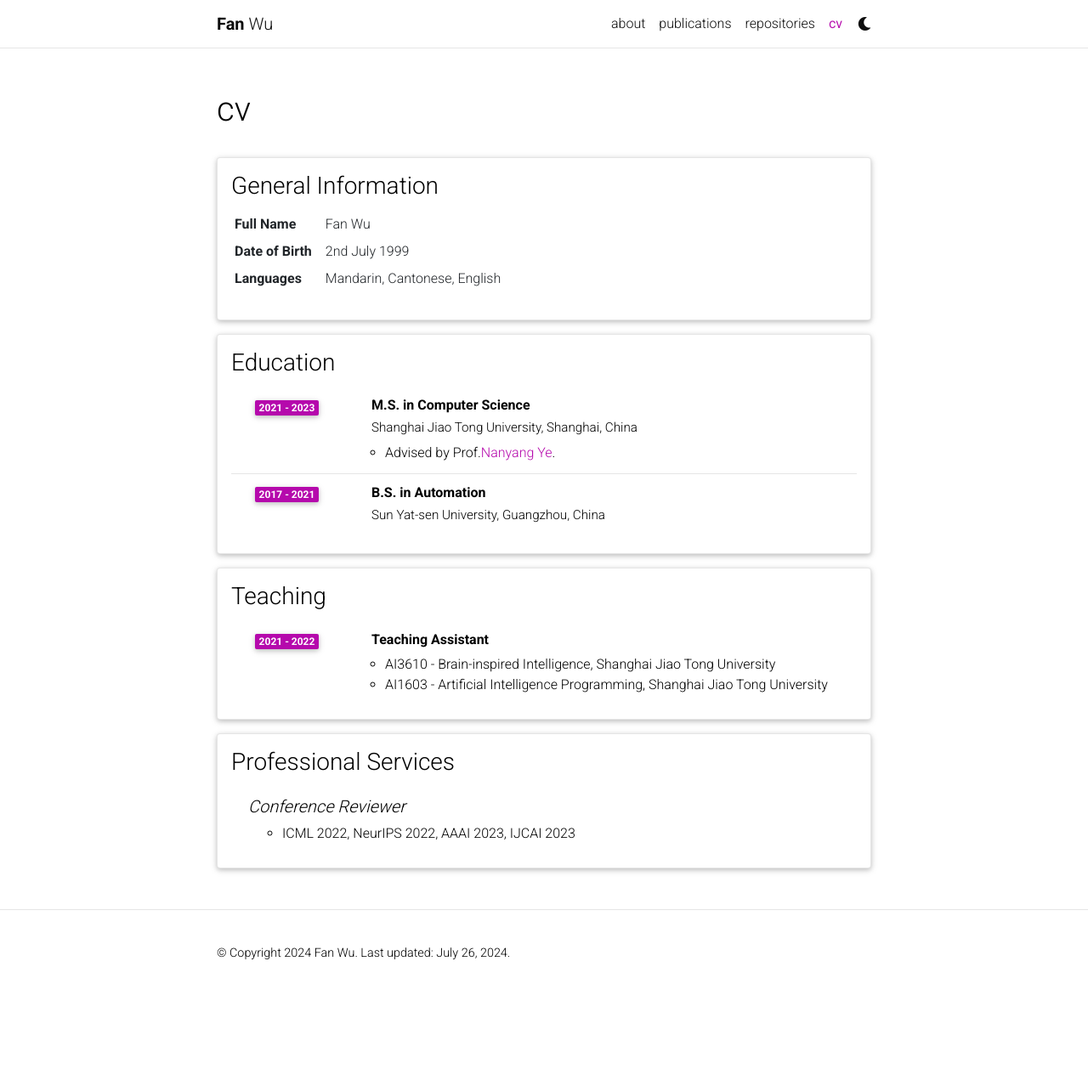
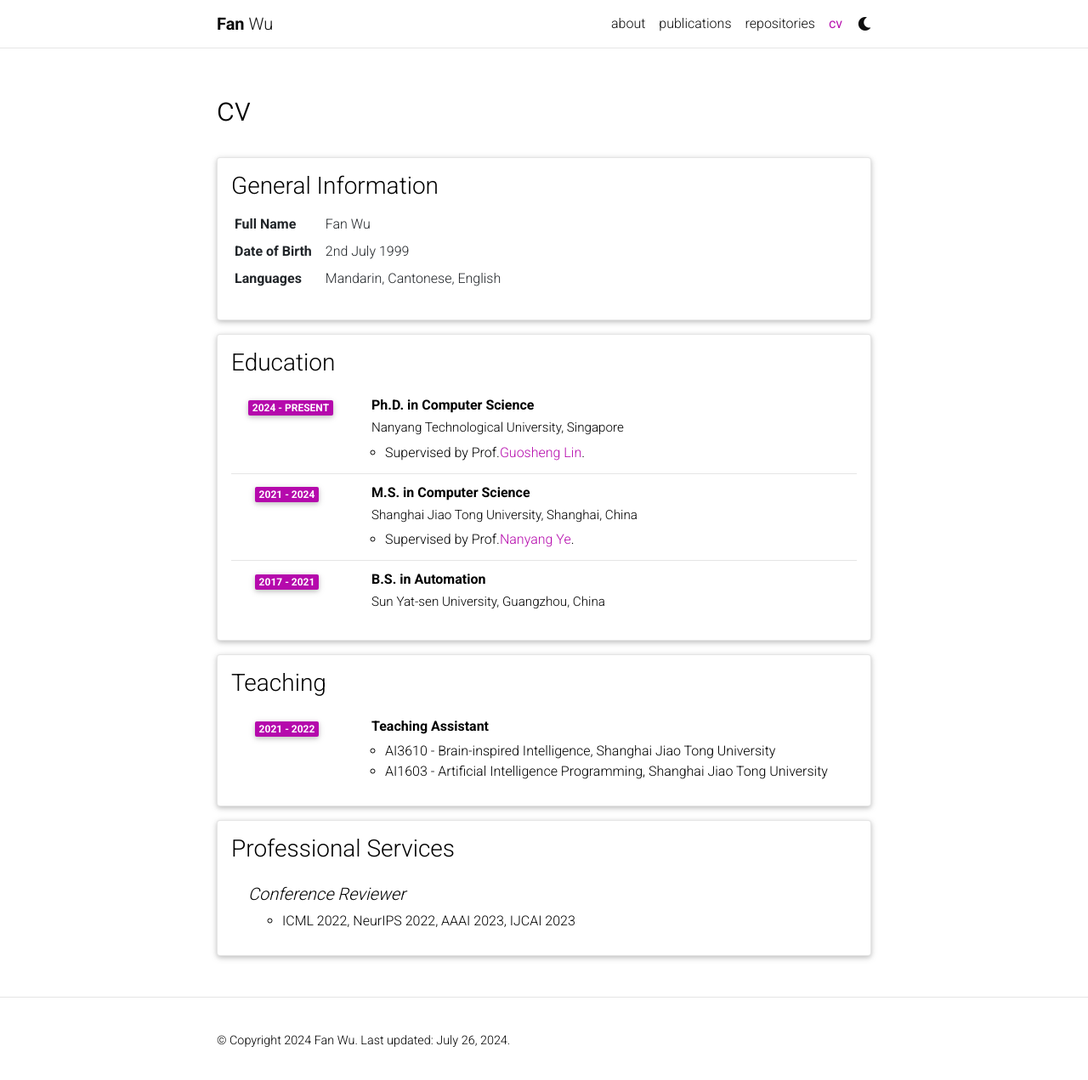
Before and after one commit to wufan-cse/wufan-cse.github.io, a Jekyll site: the page built from _pages/cv.md, in a window 1280 px wide and 1275 px high. Shown: the top 1271 px of the window at 85% size. Built offline with Jekyll 4.4.1, drawn with Linux system fonts in a browser that asks for light colours; comment, search, counter and statistics services are not loaded; a style sheet for code colours, icons or effects is not loaded.

Commit message:
Update cv.yml

```diff
--- a/_data/cv.yml
+++ b/_data/cv.yml
@@ -11,11 +11,16 @@
 - title: Education
   type: time_table
   contents:
+    - title: Ph.D. in Computer Science
+      institution: Nanyang Technological University, Singapore
+      year: 2024 - present
+      description:
+        - Supervised by Prof.<a href="https://guosheng.github.io/">Guosheng Lin</a>.
     - title: M.S. in Computer Science
       institution: Shanghai Jiao Tong University, Shanghai, China
-      year: 2021 - 2023
+      year: 2021 - 2024
       description:
-        - Advised by Prof.<a href="https://ynysjtu.github.io">Nanyang Ye</a>.
+        - Supervised by Prof.<a href="https://nanyangye.github.io/">Nanyang Ye</a>.
     - title: B.S. in Automation
       institution: Sun Yat-sen University, Guangzhou, China
       year: 2017 - 2021
```
